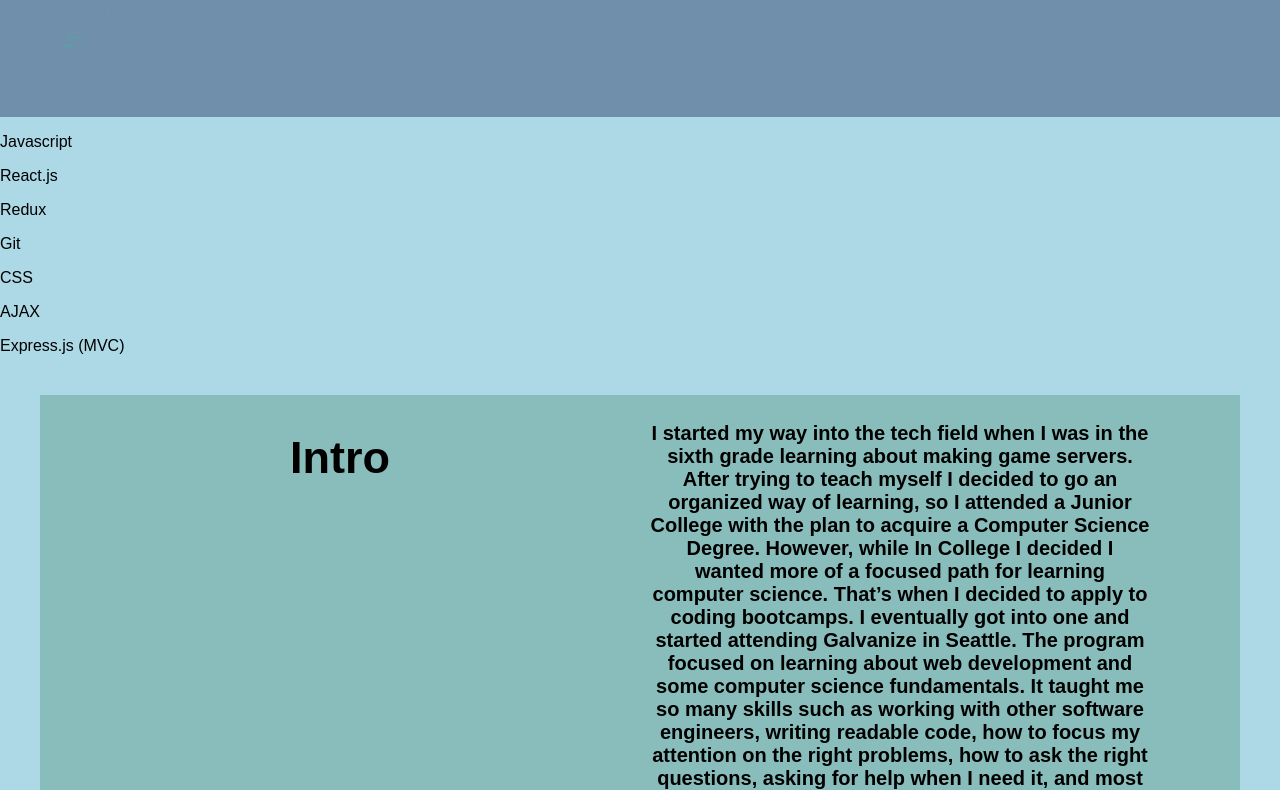
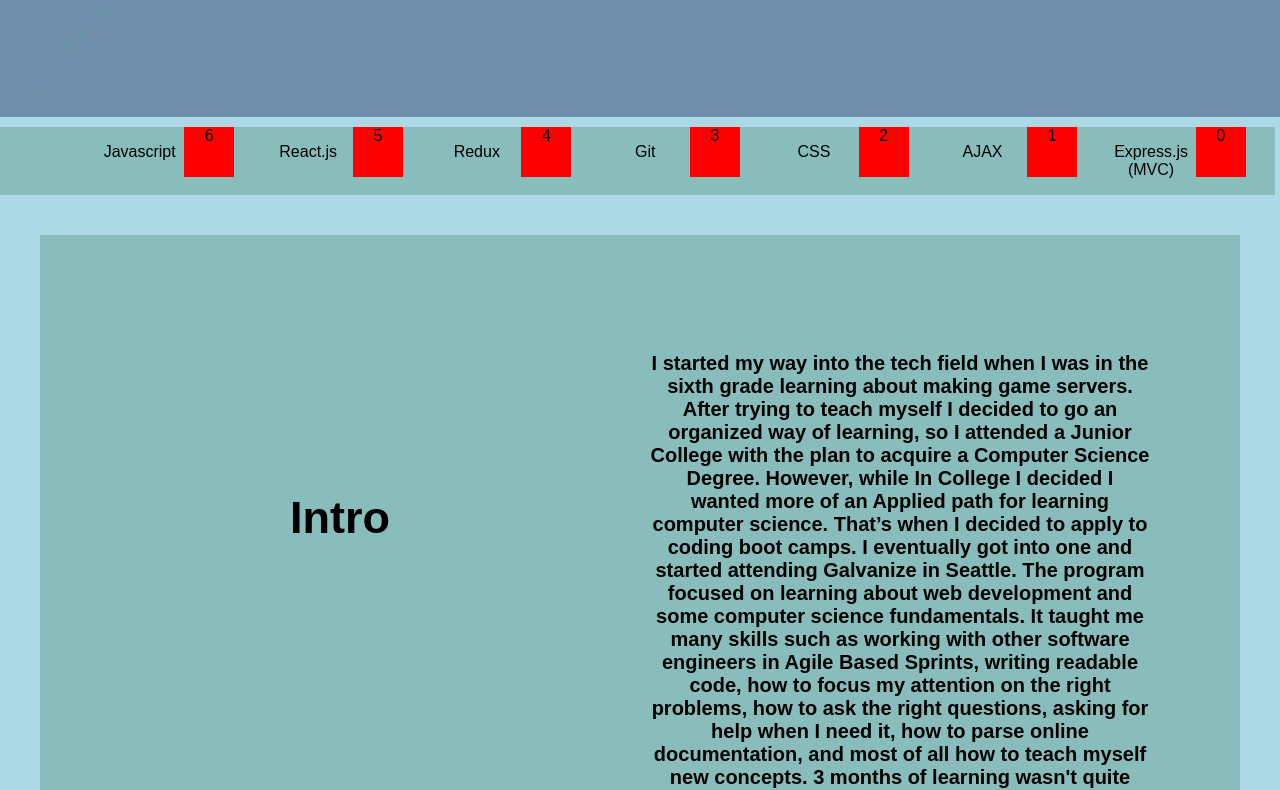
Before and after one commit to joeygaitan/react-portfolio, a React (Create React App) app: page / in a window 1280 px wide. Shown: the part 930-1720 px from the top of the page. Built offline with nearby package versions, Linux system fonts and the light colour scheme.

Commit message:
file was never being imported. Going to add in SVGs that will display my skill level 1 out 5 rating

```diff
--- a/src/components/Body/Body.js
+++ b/src/components/Body/Body.js
@@ -15,21 +15,7 @@ class Body extends Component {
                             <h2>Intro</h2>
                         </div>
                         <div className="backStory">
-                            <h4>I started my way into the tech field when I was in
-                                the sixth grade learning about making game servers.
-                                After trying to teach myself I decided to go an organized
-                                way of learning, so I attended a Junior College with the plan
-                                to acquire a Computer Science Degree. However, while In College
-                                I decided I wanted more of a focused path for learning computer science.
-                                That’s when I decided to apply to coding bootcamps. I eventually
-                                got into one and started attending Galvanize in Seattle.
-                                The program focused on learning about web development and some computer science
-                                fundamentals. It taught me so many skills such as working with other software engineers, writing
-                                readable code, how to focus my attention on the right problems, how to ask the right questions, asking
-                                for help when I need it, and most of all how to teach myself to learn new concepts on my own. Learning, problem-solving
-                                , and computers have always been my passions, and I hope to never stop pursuing them.
-                                 I am now attending the Make School In San Francisco getting a Bachelors Degree In applied Computer Science
-                                 learning IOS development, and Fullstack Development.</h4>
+                            <h4>    I started my way into the tech field when I was in the sixth grade learning about making game servers. After trying to teach myself I decided to go an organized way of learning, so I attended a Junior College with the plan to acquire a Computer Science Degree. However, while In College I decided I wanted more of an Applied path for learning computer science. That’s when I decided to apply to coding boot camps. I eventually got into one and started attending Galvanize in Seattle. The program focused on learning about web development and some computer science fundamentals. It taught me many skills such as working with other software engineers in Agile Based Sprints, writing readable code, how to focus my attention on the right problems, how to ask the right questions, asking for help when I need it, how to parse online documentation, and most of all how to teach myself new concepts. 3 months of learning wasn't quite enough for me. That is when I decided to apply to a school that teaches you practical skills. I am now attending Make School In San Francisco getting a Bachelors Degree In applied Computer Science Native applications, and Fullstack Development, and Data Science</h4>
                         </div>
                 </div>
             </div>
--- a/src/components/Skills/Skills.js
+++ b/src/components/Skills/Skills.js
@@ -1,4 +1,5 @@
 import React, { Component } from 'react';
+import '../../css/skills.css'
 
 class Skills extends Component {
     constructor(props) {
@@ -9,28 +10,27 @@ class Skills extends Component {
         return (
         <div ref={this.props.refSkills}>
                 <div className="skills">
-                    <div className="rating">
+                    <div className='rating'>
                         <p>Javascript</p>
-                        <div className="square"></div>
-
+                        <div className="square">6</div>
                     </div>
-                    <div>
-                        <p>React.js</p><div className="square"></div>
+                    <div className='rating'>
+                        <p>React.js</p><div className="square">5</div>
                     </div>
-                    <div>
-                        <p>Redux</p><div className="square"></div>
+                    <div className='rating'>
+                        <p>Redux</p><div className="square">4</div>
                     </div>
-                    <div>
-                        <p>Git</p><div className="square"></div>
+                    <div className='rating'>
+                        <p>Git</p><div className="square">3</div>
                     </div>
-                    <div>
-                        <p>CSS</p><div className="square"></div>
+                    <div className='rating'>
+                        <p>CSS</p><div className="square">2</div>
                     </div>
-                    <div>
-                        <p>AJAX</p><div className="square"></div>
+                    <div className='rating'>
+                        <p>AJAX</p><div className="square">1</div>
                     </div>
-                    <div>
-                        <p>Express.js (MVC)</p>
+                    <div className='rating'>
+                        <p>Express.js (MVC)</p><div className="square">0</div>
                     </div>
                 </div>
         </div> );
--- a/src/css/body.css
+++ b/src/css/body.css
@@ -26,11 +26,13 @@
 }
 
 .education{
+    padding-top: 220px;
     font-size: 30px;
     font-weight: normal;
 }
 
 .backStory{
+    padding-top: 90px;
     font-size: 20px;
     font-weight: normal;
     margin-right: 100px;
--- a/src/css/skills.css
+++ b/src/css/skills.css
@@ -1,7 +1,7 @@
 .skills{
     display: grid;
     text-align: center;
-    grid-template-columns: auto auto auto auto auto auto auto;
+    grid-template-columns: 1fr 1fr 1fr 1fr 1fr 1fr 1fr;
     grid-gap: 5px;
     margin-top: 10px;
     margin-right: 5px;
@@ -10,7 +10,13 @@
 }
 
 .rating{
+  display: grid;
+  grid-template-columns: 1fr 1fr;
+  grid-gap: 5px;
+}
 
+.rating > div {
+  background-color: red;
 }
 
 .square {
```
